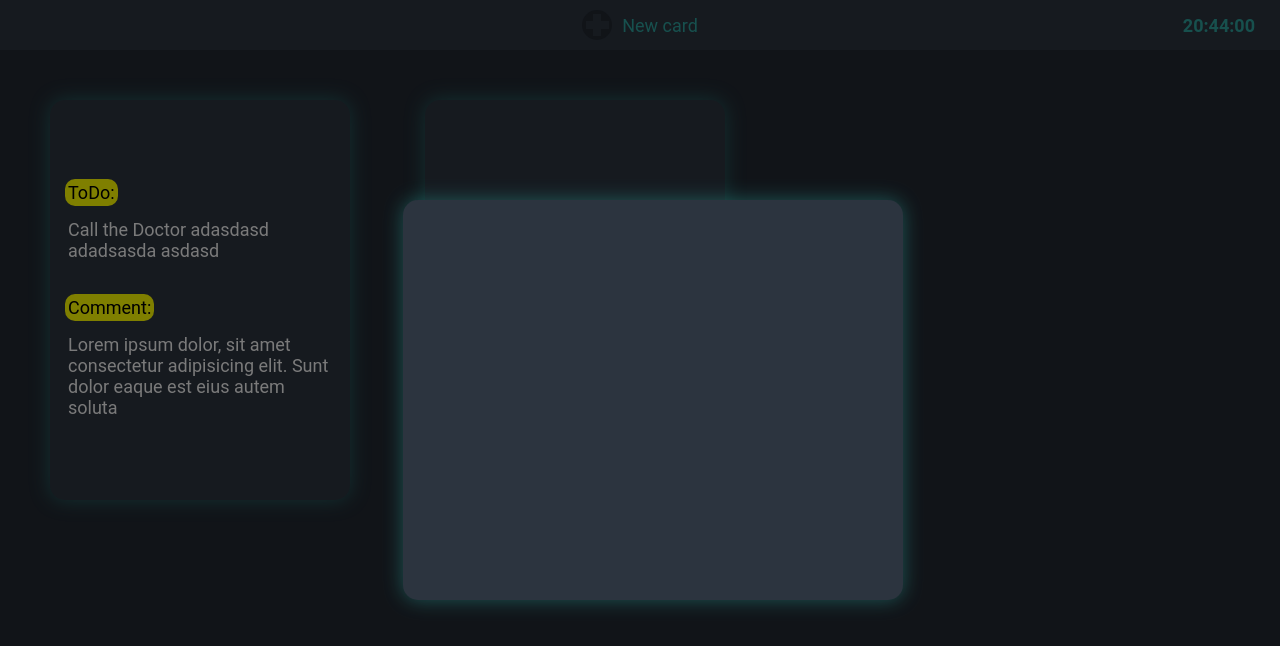
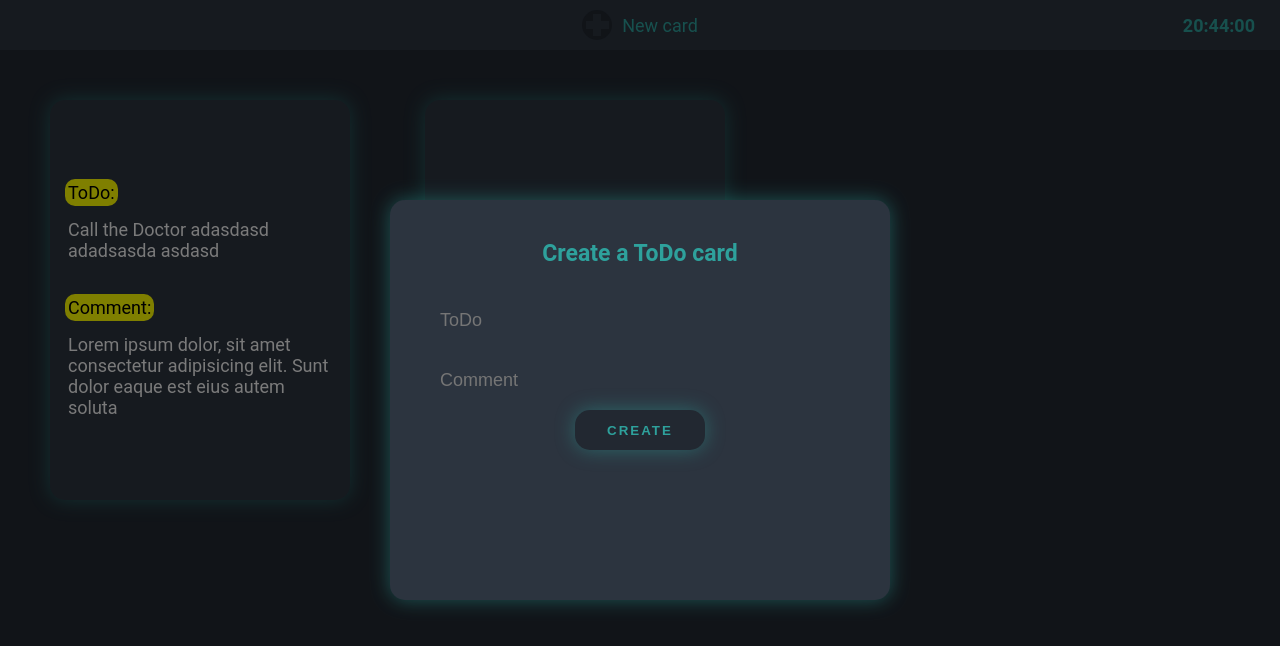
Before and after one commit to TonyNexis/ToDoBoardReactVite, a React (Vite) app: page / in a window 1280 px wide. Shown: the top 646 px of the page. Built offline with nearby package versions, Linux system fonts and the light colour scheme.

Commit message:
added styles to FormAddCard

```diff
--- a/src/pages/FormAddCard/FormAddCard.jsx
+++ b/src/pages/FormAddCard/FormAddCard.jsx
@@ -1,9 +1,36 @@
+import { useForm } from 'react-hook-form'
 import styles from './FormAddCard.module.scss'
 
 const FormAddCard = () => {
+	const {
+		register,
+		handleSubmit,
+		watch,
+		formState: { errors },
+	} = useForm()
+
+	const onSubmit = data => console.log('Data from card form==>', data)
+
+	// console.log(watch('example'))
+
 	return (
 		<div className={styles.addCardFormWrapper}>
-			<form className={styles.addCardForm} action=''></form>
+			<form className={styles.addCardForm} onSubmit={handleSubmit(onSubmit)}>
+				<p className={styles.mainText}>Create a ToDo card</p>
+				<input
+					className={styles.inputs}
+					placeholder='ToDo'
+					{...register('example')}
+				/>
+				<input
+					className={styles.inputs}
+					placeholder='Comment'
+					{...register('exampleRequired', { required: true })}
+				/>
+				{errors.exampleRequired && <span>This field is required</span>}
+
+				<button className={styles.submitButton}>Create</button>
+			</form>
 		</div>
 	)
 }
--- a/src/pages/FormAddCard/FormAddCard.module.scss
+++ b/src/pages/FormAddCard/FormAddCard.module.scss
@@ -14,12 +14,52 @@
 	z-index: 10;
 
 	.addCardForm {
-        @include card;
 		position: relative;
 		align-items: center;
 		display: flex;
 		width: 500px;
+		height: 400px;
+		display: flex;
+		flex-direction: column;
+		// justify-content: center;
+		border-radius: 15px;
+		background-color: $primary_color;
+		box-shadow: 0px 0px 20px #2ea19b76;
 
+		.mainText {
+			color: #2ea19c;
+			font-size: 23px;
+			font-weight: 600;
+			margin-top: 40px;
+		}
 
+		.inputs {
+			width: 400px;
+			height: 30px;
+			font-size: 18px;
+			padding: 5px;
+			margin: 10px;
+			border: none;
+			background-color: transparent;
+			color: whitesmoke;
+		}
+
+		.submitButton {
+			width: 130px;
+			height: 40px;
+			font-weight: 700;
+			text-transform: uppercase;
+			color: #2ea19c;
+			letter-spacing: 2px;
+			background-color: $background_color;
+			border: none;
+			border-radius: 15px;
+			box-shadow: 0px 0px 20px #2ea19b76;
+			transition: box-shadow 0.3s ease;
+
+			&:hover {
+				box-shadow: 0px 0px 40px #2ea19b76;
+			}
+		}
 	}
 }
```
